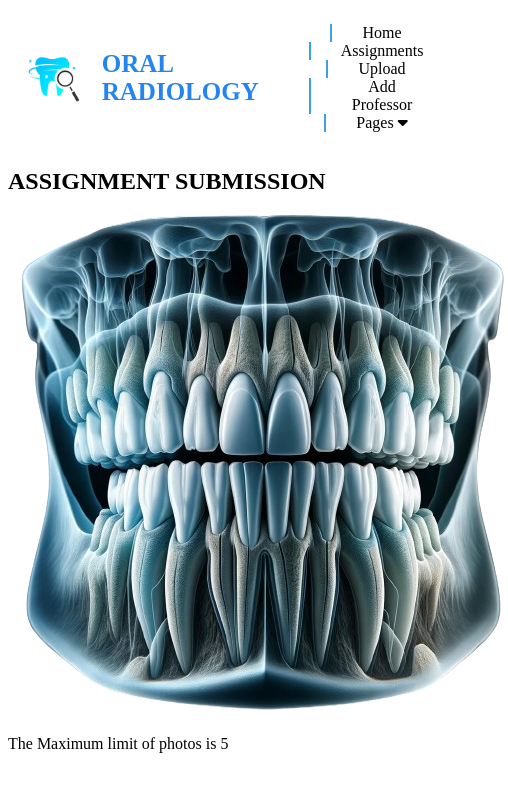
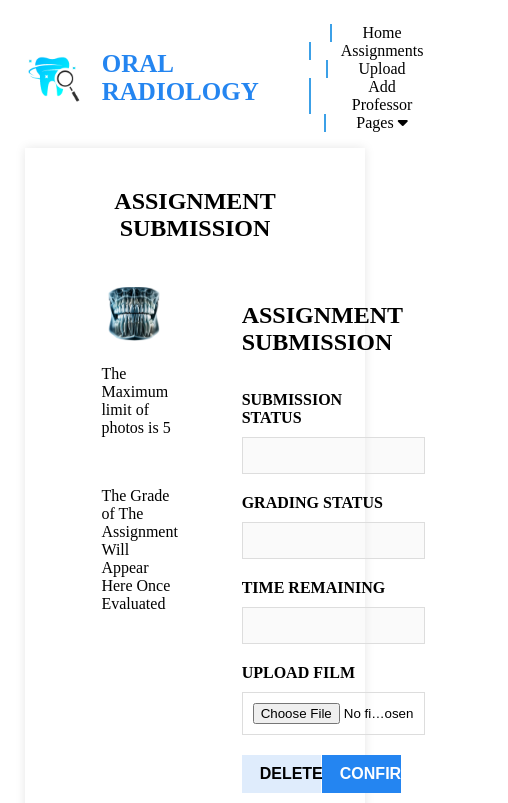
Before and after one commit to Mohamed-Ibrahim183/OralRadiologyProject, a React (Create React App) app: page /submit in a window 390 px wide. Shown: the top 803 px of the page, 508 px wide, since content can reach past the window. Built offline with nearby package versions, Linux system fonts and the light colour scheme.

Commit message:
Fix Assignment Submission Page

```diff
--- a/src/Pages/AssignmentSubmission/AssignmentSubmitionPage.js
+++ b/src/Pages/AssignmentSubmission/AssignmentSubmitionPage.js
@@ -1,12 +1,12 @@
 import React from "react";
 import image from "./imgs/Dental_Xray.jpg";
+import "./submitAss.css";
 
 const AssignmentSubmission = () => {
   return (
     <div className="container AssignmentSubmission">
+      <h2 className="assignment-submission-text2">ASSIGNMENT SUBMISSION</h2>
       <div className="monem">
-        <h2 className="assignment-submission-text2">ASSIGNMENT SUBMISSION</h2>
-
         <div className="header">
           <img src={image} alt="TeethImage" className="xray_iamge" />
           <p>The Maximum limit of photos is 5</p>
--- /dev/null
+++ b/src/Pages/AssignmentSubmission/submitAss.css
@@ -0,0 +1,108 @@
+/*** ASSIGNMENT SUBMISSION PAGE ***/
+.AssignmentSubmission.container {
+  width: 80%;
+  margin: auto;
+  padding: 20px;
+  background-color: #fff;
+  box-shadow: 0 0 10px rgba(0, 0, 0, 0.1);
+  display: flex;
+  flex-direction: column;
+}
+.AssignmentSubmission.container .monem {
+  display: flex;
+}
+.AssignmentSubmission.container .header {
+  text-align: center;
+  padding: 20px;
+  width: 35%;
+  float: left;
+}
+.AssignmentSubmission.container .header p {
+  text-align: left;
+  margin-left: 8%;
+}
+.AssignmentSubmission.container .xray_iamge {
+  width: 100%;
+  padding-top: 7%;
+  padding-bottom: 6%;
+}
+.AssignmentSubmission.container .assignment-info {
+  width: 60%;
+  float: right;
+  margin-left: 0;
+  padding: 20px;
+}
+.AssignmentSubmission.container .assignment-info label,
+.AssignmentSubmission.container .assignment-info h2 {
+  display: block;
+  margin-bottom: 10px;
+  font-weight: bold;
+}
+.AssignmentSubmission.container .assignment-info input {
+  width: 100%;
+  padding: 10px;
+  margin-bottom: 20px;
+  border: 1px solid #ddd;
+}
+.AssignmentSubmission.container .assignment-info h2 {
+  width: 100%;
+  padding-bottom: 15px;
+  margin-bottom: 20px;
+}
+.AssignmentSubmission.container .feedback {
+  padding: 20px;
+  border: 1px solid #ddd;
+  margin: 20px 0;
+}
+.AssignmentSubmission.container .button {
+  background-color: #5cb85c;
+  color: white;
+  padding: 10px 18px;
+  border: none;
+  cursor: pointer;
+  width: 49.5%;
+  font: 1em sans-serif;
+  font-weight: 600;
+}
+.AssignmentSubmission.container .btnA {
+  background-color: #dfecfc;
+  color: black;
+  margin-right: 0.5px;
+}
+.AssignmentSubmission.container .btnA:hover {
+  background-color: #dfe1ff;
+}
+.AssignmentSubmission.container .btnB {
+  background-color: #2485f1;
+}
+.AssignmentSubmission.container .btnB:hover {
+  background-color: #2450f1;
+}
+.AssignmentSubmission.container .assignment-submission-text2 {
+  display: none;
+}
+@media only screen and (max-width: 650px) {
+  .AssignmentSubmission.container .header {
+    width: 80%;
+    margin-left: 10%;
+    margin-right: 10%;
+  }
+  .AssignmentSubmission.container .xray_iamge {
+    width: 70%;
+  }
+  .AssignmentSubmission.container .assignment-submission-text2 {
+    display: block;
+    text-align: center;
+  }
+  .AssignmentSubmission.container .assignment-submission-text {
+    display: none;
+  }
+  .AssignmentSubmission.container .assignment-info {
+    width: 90%;
+    margin-left: 0;
+    padding: 20px;
+  }
+  .AssignmentSubmission.container .feedback h3 {
+    text-align: center;
+  }
+}/*# sourceMappingURL=submitAss.css.map */
--- /dev/null
+++ b/src/Pages/AssignmentSubmission/submitAss.scss
@@ -0,0 +1,128 @@
+/*** ASSIGNMENT SUBMISSION PAGE ***/
+.AssignmentSubmission.container {
+  width: 80%;
+  margin: auto;
+  padding: 20px;
+  background-color: #fff;
+  box-shadow: 0 0 10px rgba(0, 0, 0, 0.1);
+  display: flex;
+  flex-direction: column;
+
+  .monem{
+    display: flex;
+  }
+  .header {
+    text-align: center;
+    padding: 20px;
+    width: 35%;
+    float: left;
+
+    p {
+      text-align: left;
+      margin-left: 8%;
+    }
+  }
+
+  .xray_iamge {
+    width: 100%;
+    padding-top: 7%;
+    padding-bottom: 6%;
+  }
+
+  .assignment-info {
+    width: 60%;
+    float: right;
+    margin-left: 0;
+    padding: 20px;
+
+    label,
+    h2 {
+      display: block;
+      margin-bottom: 10px;
+      font-weight: bold;
+    }
+
+    input {
+      width: 100%;
+      padding: 10px;
+      margin-bottom: 20px;
+      border: 1px solid #ddd;
+    }
+
+    h2 {
+      width: 100%;
+      padding-bottom: 15px;
+      margin-bottom: 20px;
+    }
+  }
+
+  .feedback {
+    padding: 20px;
+    border: 1px solid #ddd;
+    margin: 20px 0;
+  }
+
+  .button {
+    background-color: #5cb85c;
+    color: white;
+    padding: 10px 18px;
+    border: none;
+    cursor: pointer;
+    width: 49.5%;
+    font: 1em sans-serif;
+    font-weight: 600;
+  }
+
+  .btnA {
+    background-color: #dfecfc;
+    color: black;
+    margin-right: 0.5px;
+
+    &:hover {
+      background-color: #dfe1ff;
+    }
+  }
+
+  .btnB {
+    background-color: #2485f1;
+
+    &:hover {
+      background-color: #2450f1;
+    }
+  }
+
+  .assignment-submission-text2 {
+    display: none;
+  }
+
+  @media only screen and (max-width: 650px) {
+    .header {
+      width: 80%;
+      margin-left: 10%;
+      margin-right: 10%;
+    }
+
+    .xray_iamge {
+      width: 70%;
+    }
+
+    .assignment-submission-text2 {
+      display: block;
+      text-align: center;
+    }
+
+    .assignment-submission-text {
+      display: none;
+    }
+
+    .assignment-info {
+      width: 90%;
+      margin-left: 0;
+      padding: 20px;
+    }
+
+    .feedback h3 {
+      text-align: center;
+    }
+  }
+}
```
Also changed, not shown: 1 other file (tests, documents, lock files or other folders).
